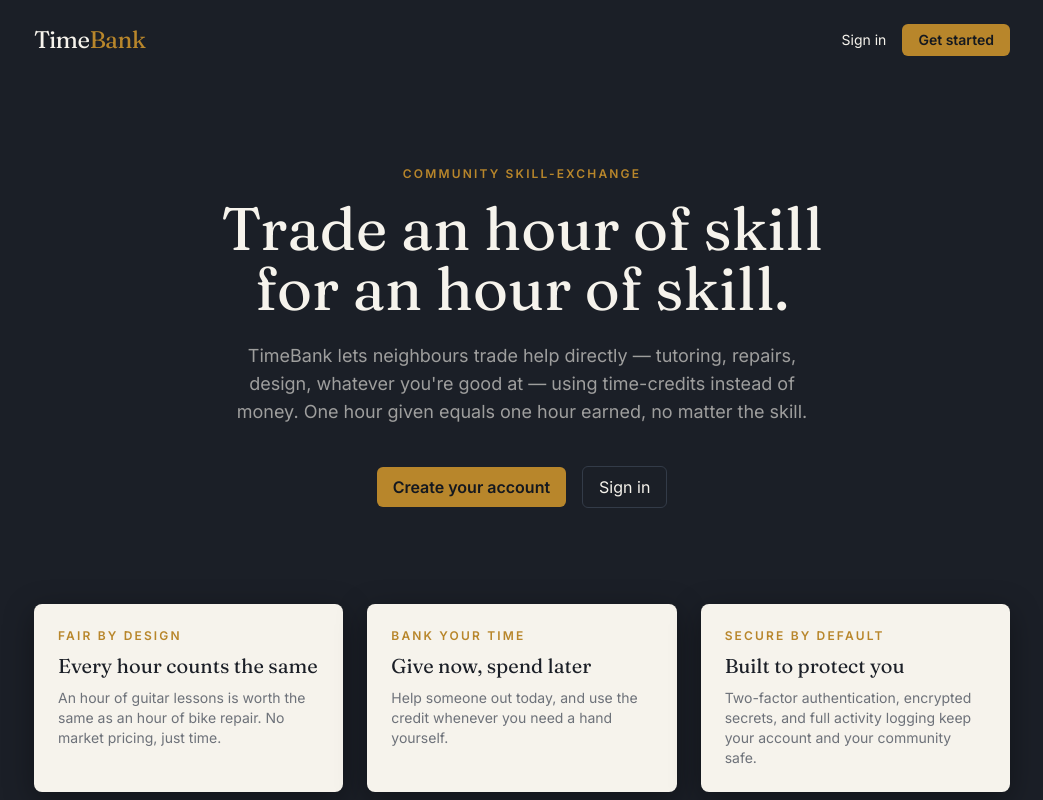
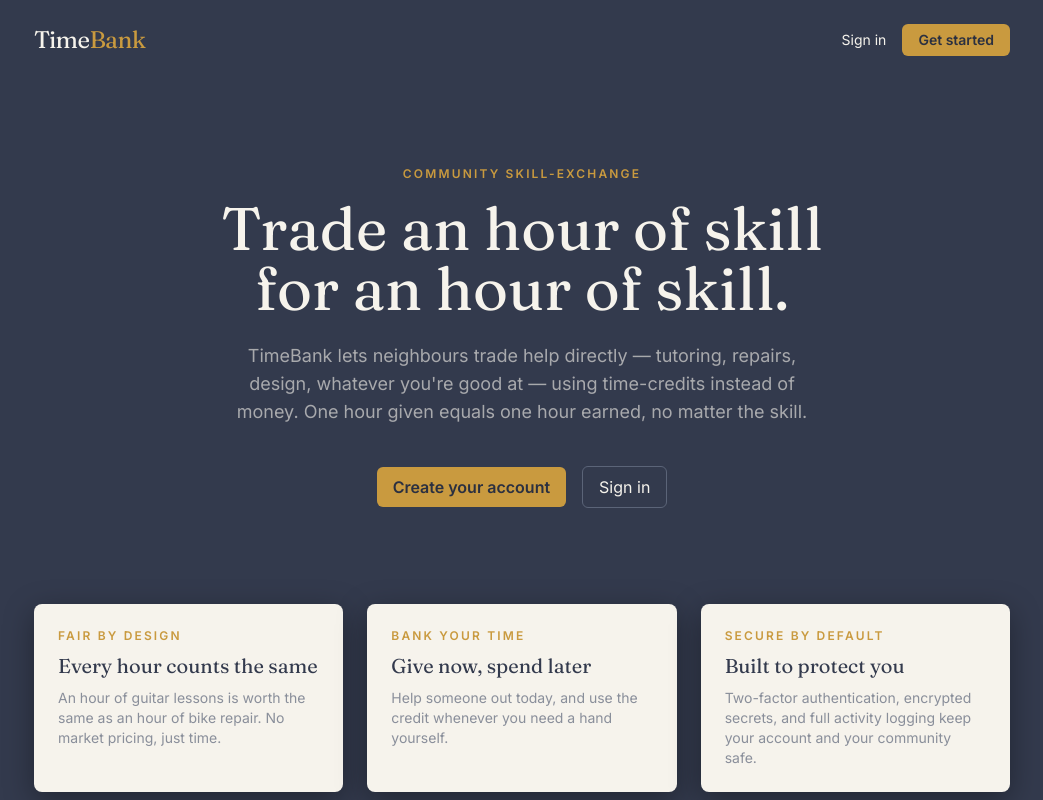
Before and after one commit to b-shhhh/timebank, a React (Vite) app in the folder frontend/: page / in a window 1280 px wide. Shown: the top 800 px of the page, without its empty margins (118-1161 px from the left). Built offline with nearby package versions, Linux system fonts and the light colour scheme; no server answers.

Commit message:
lighten dark theme palette
Softened the near-black ink scale to a lighter slate-navy and
brightened the brass/sage/rust accents to match, without touching
any component markup - every page already references these Tailwind
color tokens, so the change applies app-wide from one file.

```diff
--- a/frontend/tailwind.config.js
+++ b/frontend/tailwind.config.js
@@ -1,31 +1,30 @@
-
 export default {
   content: ['./index.html', './src/**/*.{js,jsx}'],
   theme: {
     extend: {
       colors: {
         ink: {
-          950: '#14181F',
-          900: '#1B1F27',
-          800: '#242A35',
-          700: '#333B48',
+          950: '#2B3040',
+          900: '#333A4D',
+          800: '#454E64',
+          700: '#5B6478',
         },
         paper: {
           DEFAULT: '#F6F3EC',
           dim: '#EBE6D9',
         },
         brass: {
-          DEFAULT: '#B8862B',
-          light: '#D4A94F',
-          dark: '#8C6620',
+          DEFAULT: '#C99A3F',
+          light: '#E0BE6E',
+          dark: '#A67A2E',
         },
         sage: {
-          DEFAULT: '#4F7863',
-          light: '#6E9782',
+          DEFAULT: '#5C8871',
+          light: '#7DA893',
         },
         rust: {
-          DEFAULT: '#9C4A3C',
-          light: '#BC6A5C',
+          DEFAULT: '#AC5C4C',
+          light: '#C87E6E',
         },
       },
       fontFamily: {
```
